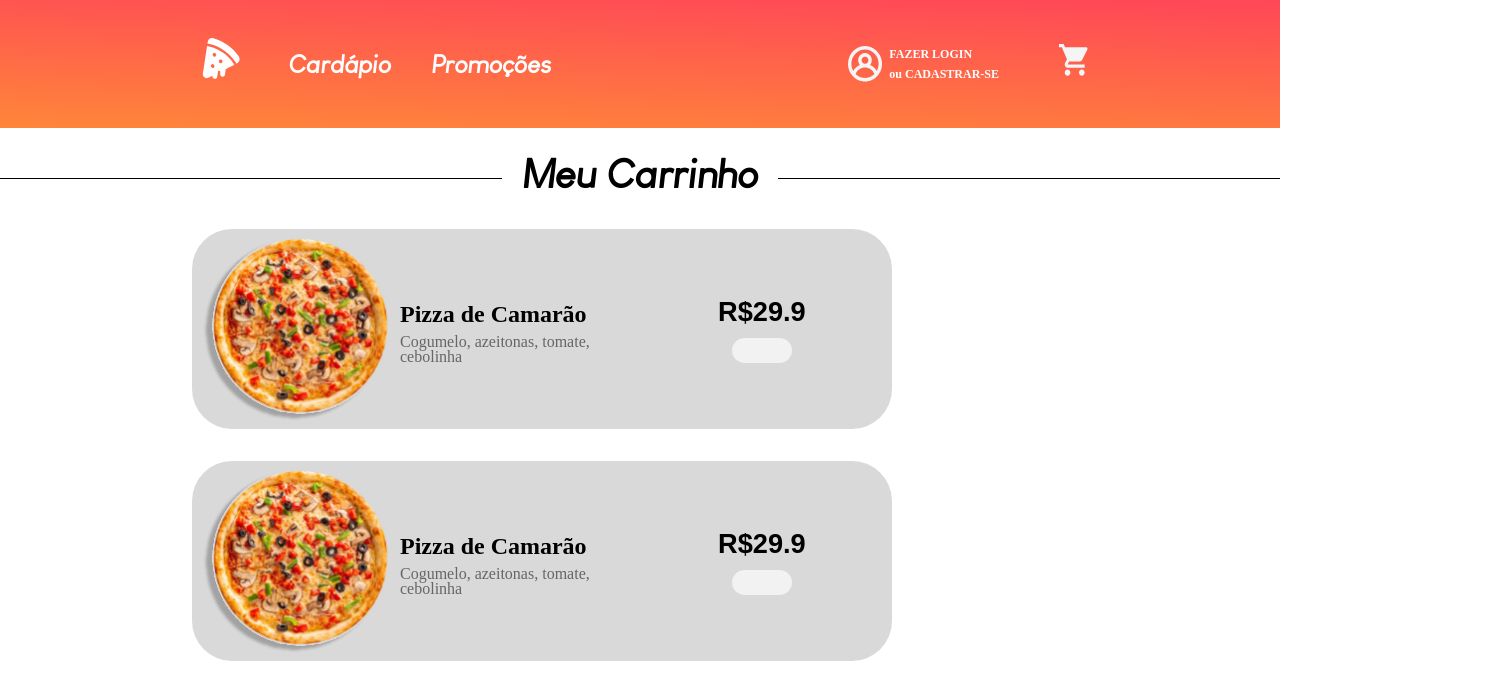
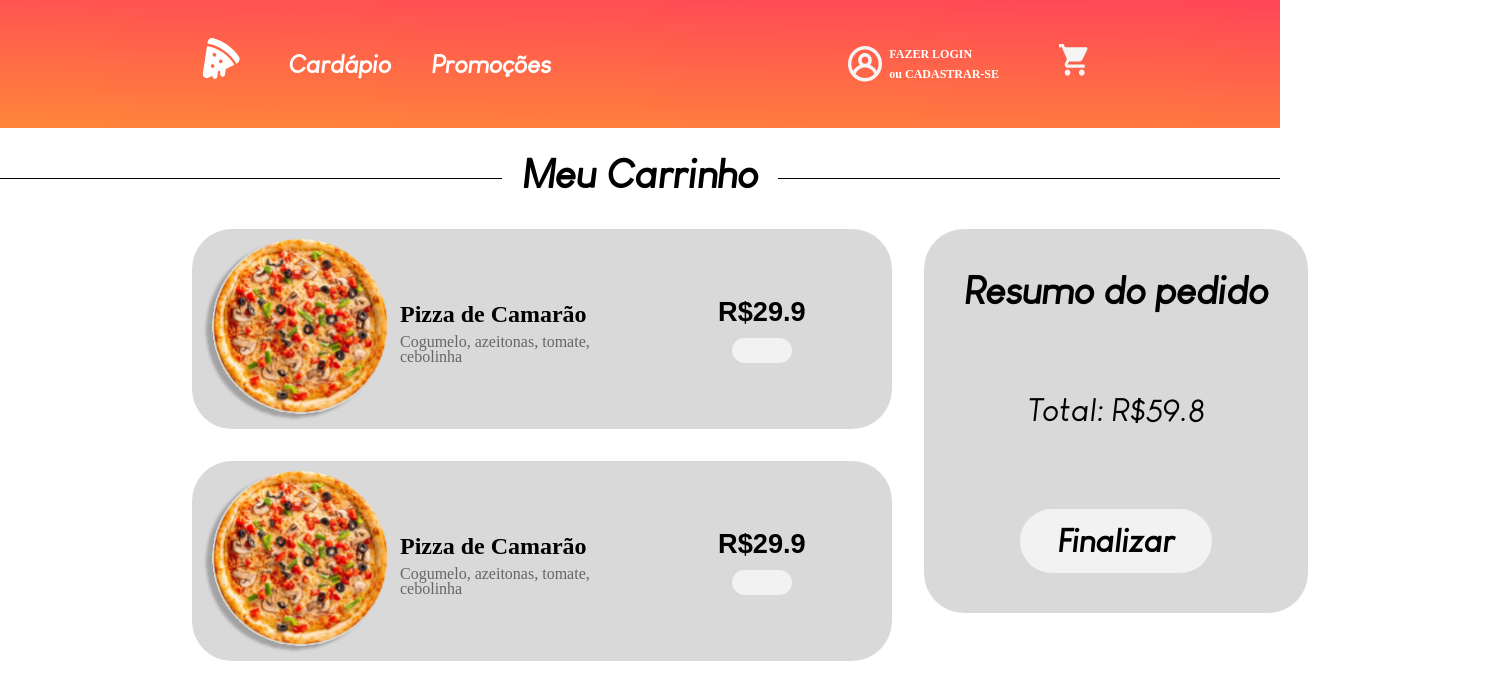
Before and after one commit to KauanSoaress/Projeto-Final-S3-Front, a React (Vite) app: page /cart in a window 1280 px wide. Shown: the top 700 px of the page, 1500 px wide, since content can reach past the window. Built offline with nearby package versions, Linux system fonts and the light colour scheme; a web font is replaced by a local one.

Commit message:
card de confirmação de pedidos feito

```diff
--- a/src/components/ConfirmPurchaseCard.tsx
+++ b/src/components/ConfirmPurchaseCard.tsx
@@ -1,19 +1,20 @@
-import '../styles/CartCards.css'
+import '../styles/ConfirmPurchaseCard.css'
 
-interface CartCardsProps {
+interface ConfirmPurchaseCardProps {
     priceProduct: number;
 }
 
-export const CartCards = ({priceProduct}: CartCardsProps) => {
+export const ConfirmPurchaseCard = ({priceProduct}: ConfirmPurchaseCardProps) => {
     return (
         <>
-        <div className="products-cart-container">
-            <div className="priceProduct">
-                Resumo do pedido
-                Total: R${priceProduct}
+            <div className="price-product">
+                <p>Resumo do pedido</p>
+                <p className='total'>
+                    Total: R$
+                    {priceProduct}
+                </p>
                 <button>Finalizar</button>
             </div>
-        </div>
         </>
     )
 }
--- a/src/pages/cart/index.tsx
+++ b/src/pages/cart/index.tsx
@@ -2,20 +2,24 @@ import '../../styles/Cart.css'
 import NavBar from '../../components/NavBar.tsx'
 import {PageTitle} from '../../components/PageTitle.tsx'
 import { CartCards } from '../../components/CartCards.tsx'
+import { ConfirmPurchaseCard } from '../../components/ConfirmPurchaseCard.tsx'
 
 export default function Cart(){
   return (
     <>
       <NavBar />
       <PageTitle>Meu Carrinho</PageTitle>
+      <div className="cart-container">
         <div className="cart-cards-container">
           <CartCards img="PizzaCogumelo.svg" productName="Pizza de Camarão" productDescription="Cogumelo, azeitonas,
   tomate, cebolinha" priceProduct={29.90}/>
           <CartCards img="PizzaCogumelo.svg" productName="Pizza de Camarão" productDescription="Cogumelo, azeitonas,
   tomate, cebolinha" priceProduct={29.90}/>
         </div>
+
         <div className="confirm-purchase">
-
+          <ConfirmPurchaseCard priceProduct={59.80}/>
+        </div>
       </div>
     </>
   )
--- a/src/styles/Cart.css
+++ b/src/styles/Cart.css
@@ -1,3 +1,8 @@
+.cart-container {
+    display: flex;
+    margin-top: 2rem;
+}
+
 .cart-cards-container{
-    margin: 2rem 2rem 0rem 12rem;
+    margin: 0 2rem 0rem 12rem;
 }
--- a/src/styles/CartCards.css
+++ b/src/styles/CartCards.css
@@ -4,7 +4,7 @@
     height: 200px;
     border-radius: 40px;
     display: flex;
-    margin: 2rem 0;
+    margin: 0 0 2rem 0;
 }
 
 .products-cart-container img {
--- /dev/null
+++ b/src/styles/ConfirmPurchaseCard.css
@@ -0,0 +1,52 @@
+.price-product {
+  background: #D9D9D9;
+  border-radius: 40px;
+  margin: 0;
+  margin-right: 12rem;
+
+  display: flex;
+  flex-direction: column;
+  align-items: center;
+  justify-content: space-around;
+
+  width: 24rem;
+  height: 24rem;
+}
+
+.price-product .total {
+  color: #000;
+  text-align: center;
+  font-family: Louis George Cafe;
+  font-size: 2rem;
+  font-style: italic;
+  font-weight: 400;
+  line-height: normal;
+  display: flex;
+  gap: 2rem;
+  flex-shrink: 0;
+}
+
+.price-product p {
+  color: #000;
+  text-align: center;
+  font-family: Louis George Cafe;
+  font-size: 2.4rem;
+  font-style: italic;
+  font-weight: bold;
+  line-height: normal;
+}
+
+.price-product button {
+  width: 12rem;
+  height: 4rem;
+  background: #F2F2F2;
+  border-radius: 2.5rem;
+
+  color: #000;
+  text-align: center;
+  font-family: Louis George Cafe;
+  font-size: 2rem;
+  font-style: italic;
+  font-weight: bold;
+  line-height: normal;
+}
```
Lines whose indentation alone changed are shown as unchanged.
